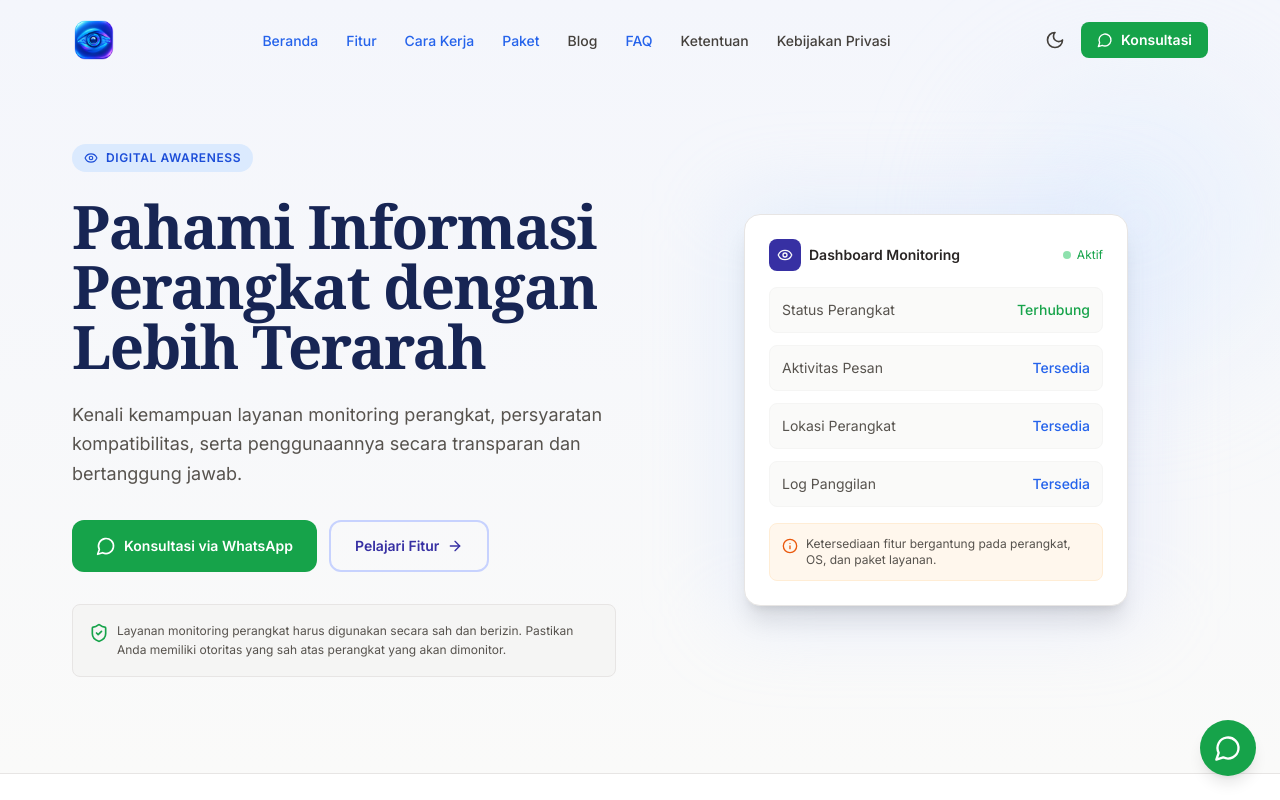
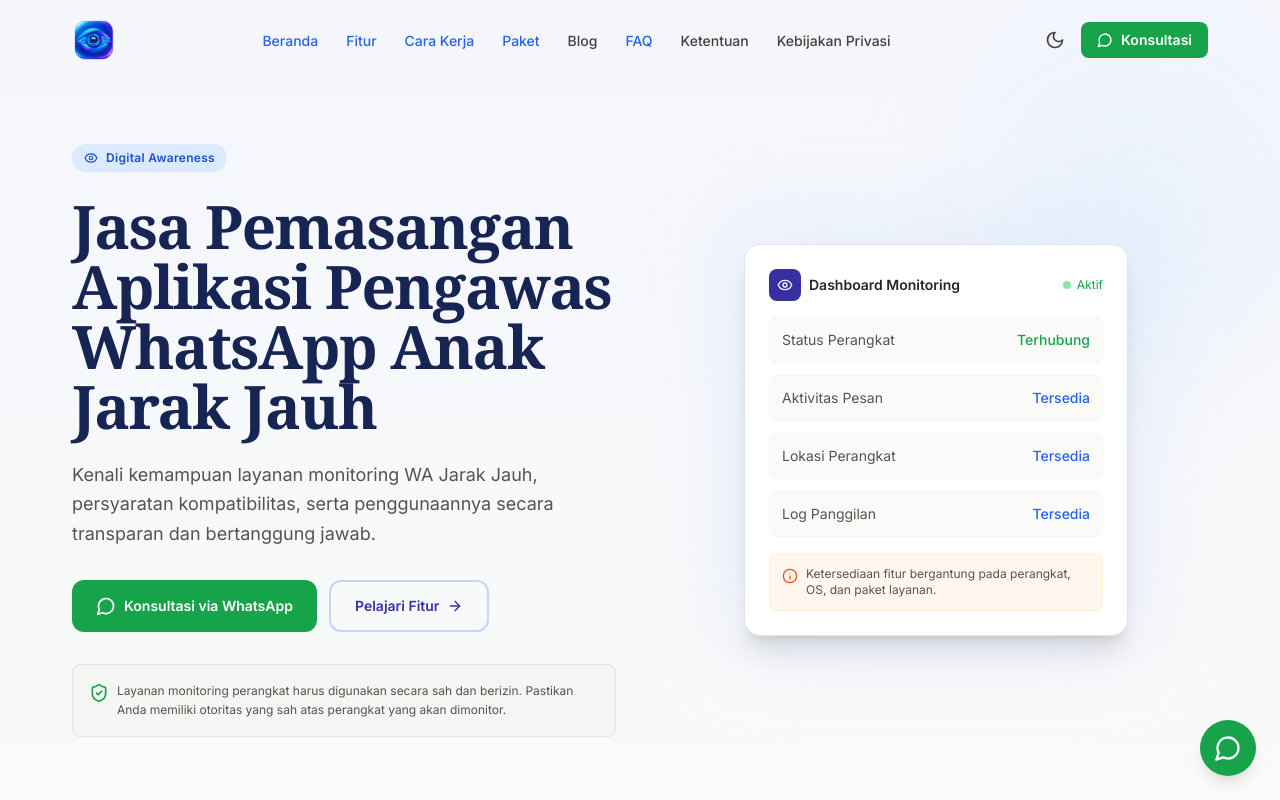
Before and after one commit to pocopixel/matamata.gitlab.io, a React (Vite) app: page / in a window 1280 px wide. Shown: the top 800 px of the page. Built offline with nearby package versions, Linux system fonts and the light colour scheme; a web font is replaced by a local one.

Commit message:
Update Home hero heading and WhatsApp monitoring description

```diff
--- a/src/components/sections/Hero.tsx
+++ b/src/components/sections/Hero.tsx
@@ -13,22 +13,22 @@ export default function Hero() {
 
       <div className="container-editorial grid grid-cols-1 lg:grid-cols-2 gap-12 items-center">
         <div className="animate-slide-up">
-          <span className="inline-flex items-center gap-2 px-3 py-1.5 rounded-full bg-secondary-100 dark:bg-secondary-900/40 text-secondary-700 dark:text-secondary-300 text-xs font-semibold tracking-wider uppercase">
+          <span className="inline-flex items-center gap-2 px-3 py-1.5 rounded-full bg-secondary-100 dark:bg-secondary-900/40 text-secondary-700 dark:text-secondary-300 text-xs font-semibold tracking-wide">
             <Eye className="w-3.5 h-3.5" />
             Digital Awareness
           </span>
 
           <h1 className="mt-6 text-4xl md:text-5xl lg:text-6xl font-bold leading-tight text-primary-900 dark:text-primary-100">
-            Pahami Informasi Perangkat dengan Lebih Terarah
+            Jasa Pemasangan Aplikasi Pengawas WhatsApp Anak Jarak Jauh
           </h1>
 
           <p className="mt-6 text-lg text-warm-600 dark:text-warm-400 leading-relaxed max-w-xl">
-            Kenali kemampuan layanan monitoring perangkat, persyaratan kompatibilitas, serta penggunaannya secara transparan dan bertanggung jawab.
+            Kenali kemampuan layanan monitoring WA Jarak Jauh, persyaratan kompatibilitas, serta penggunaannya secara transparan dan bertanggung jawab.
           </p>
 
           <div className="mt-8 flex flex-col sm:flex-row gap-3">
             <a
-              href={getWhatsAppLink('Halo Matamata, saya ingin berkonsultasi tentang layanan monitoring perangkat.')}
+              href={getWhatsAppLink('Halo Matamata, saya ingin berkonsultasi tentang layanan monitoring WhatsApp jarak jauh.')}
               target="_blank"
               rel="noopener noreferrer"
               className="inline-flex items-center justify-center gap-2 px-6 py-3.5 text-sm font-semibold rounded-xl bg-success-600 hover:bg-success-700 text-white transition-all hover:shadow-lg"
@@ -38,7 +38,7 @@ export default function Hero() {
             </a>
             <button
               onClick={scrollToFeatures}
-              className="inline-flex items-center justify-center gap-2 px-6 py-3.5 text-sm font-semibold rounded-xl border-2 border-primary-200 dark:border-primary-700 text-primary-700 dark:text-primary-300 hover:bg-primary-50 dark:hover:bg-primary-900/30 transition-all"
+              className="inline-flex items-center justify-center gap-2 px-6 py-3.5 text-sm font-semibold rounded-xl border-2 border-primary-200 dark:border-primary-700 text-primary-700 dark:text-primary-300 hover:bg-primary-50 dark:hover:bg-primary-900/30 transition-colors"
             >
               Pelajari Fitur
               <ArrowRight className="w-4 h-4" />
```
